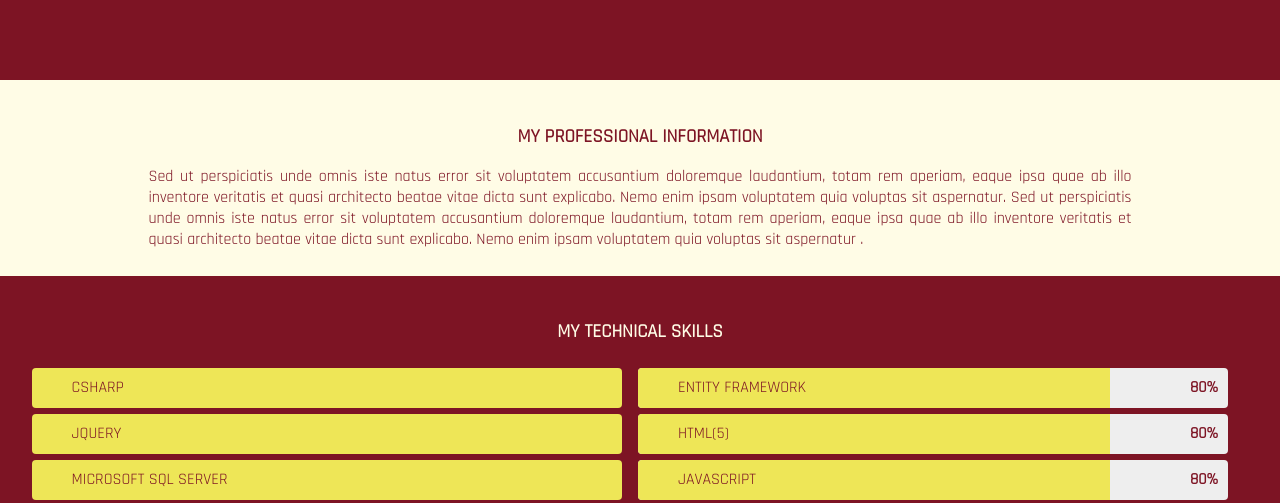
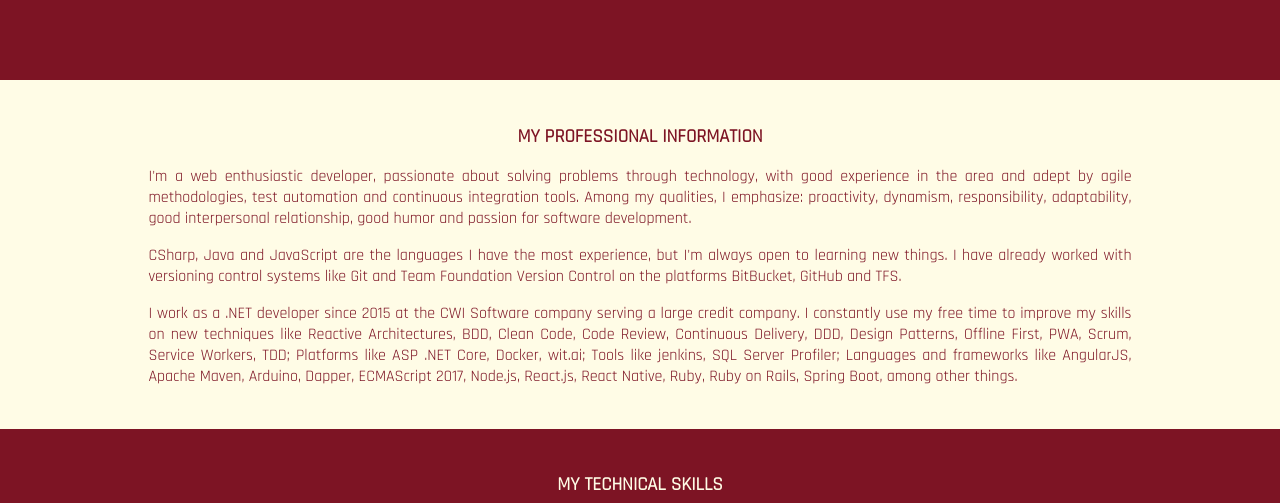
Before and after one commit to LucasKauer/personal-profile, a plain HTML site: page index.html in a window 1280 px wide. Shown: the part 221-724 px from the top of the page. Drawn offline with Linux system fonts and the light colour scheme.

Commit message:
style(professiona-information): add real content

```diff
--- a/index.html
+++ b/index.html
@@ -24,7 +24,16 @@
           <h3 class="title">My Professional Information</h3>
         </div>
         <div id="professional-information">
-          Sed ut perspiciatis unde omnis iste natus error sit voluptatem accusantium doloremque laudantium, totam rem aperiam, eaque ipsa quae ab illo inventore veritatis et quasi architecto beatae vitae dicta sunt explicabo. Nemo enim ipsam voluptatem quia voluptas sit aspernatur. Sed ut perspiciatis unde omnis iste natus error sit voluptatem accusantium doloremque laudantium, totam rem aperiam, eaque ipsa quae ab illo inventore veritatis et quasi architecto beatae vitae dicta sunt explicabo. Nemo enim ipsam voluptatem quia voluptas sit aspernatur .
+          <p>
+            I'm a web enthusiastic developer, passionate about solving problems through technology, with good experience in the area and adept by agile methodologies, test automation and continuous integration tools. Among my qualities, I emphasize: proactivity, dynamism, responsibility, adaptability, good interpersonal relationship, good humor and passion for software development.
+
+          </p>
+          <p>
+            CSharp, Java and JavaScript are the languages I have the most experience, but I'm always open to learning new things. I have already worked with versioning control systems like Git and Team Foundation Version Control on the platforms BitBucket, GitHub and TFS.
+          </p>
+          <p>
+            I work as a .NET developer since 2015 at the CWI Software company serving a large credit company. I constantly use my free time to improve my skills on new techniques like Reactive Architectures, BDD, Clean Code, Code Review, Continuous Delivery, DDD, Design Patterns, Offline First, PWA, Scrum, Service Workers, TDD; Platforms like ASP .NET Core, Docker, wit.ai; Tools like jenkins, SQL Server Profiler; Languages and frameworks like AngularJS, Apache Maven, Arduino, Dapper, ECMAScript 2017, Node.js, React.js, React Native, Ruby, Ruby on Rails, Spring Boot, among other things.
+          </p>
         </div>
       </section>
       <section id="skills">
```
